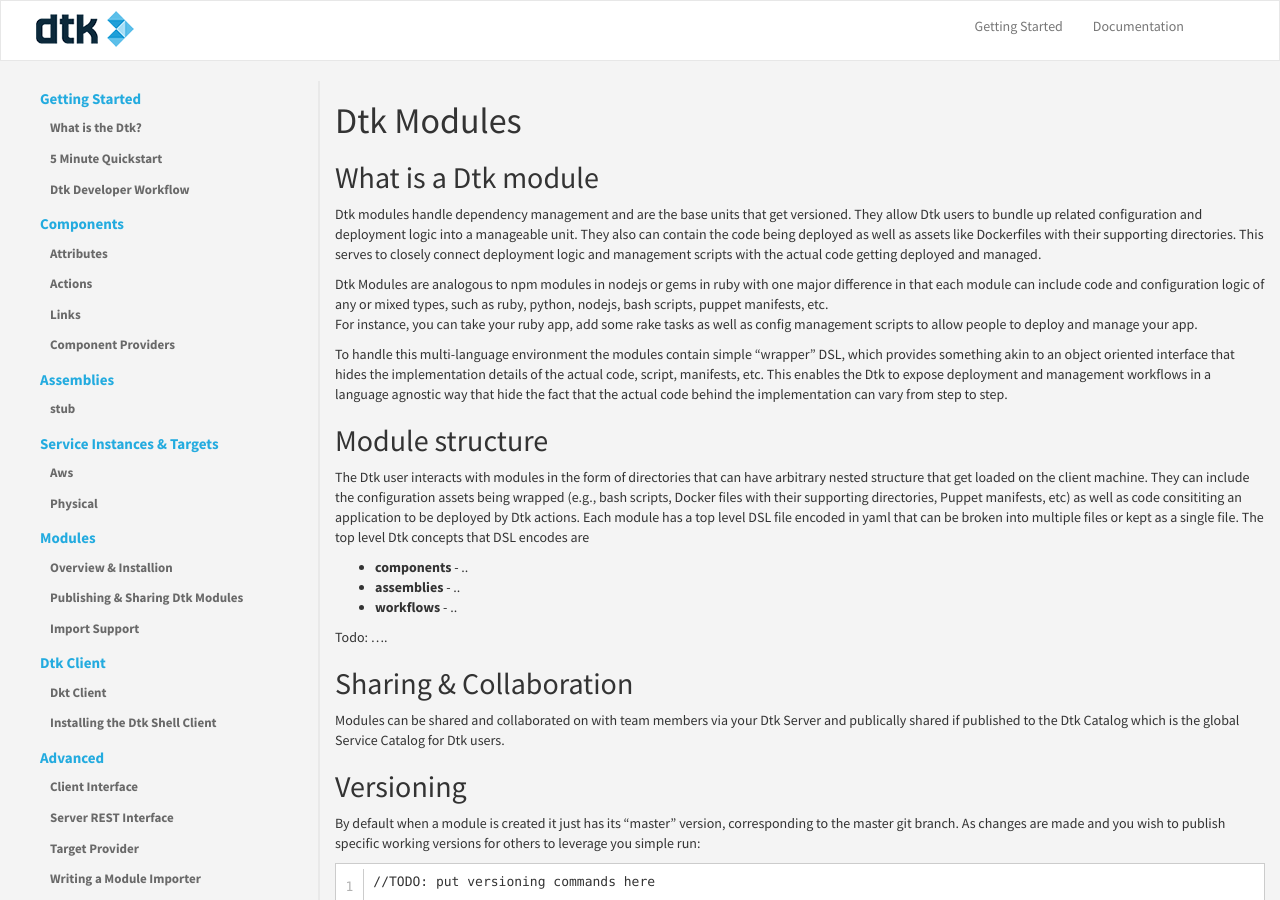
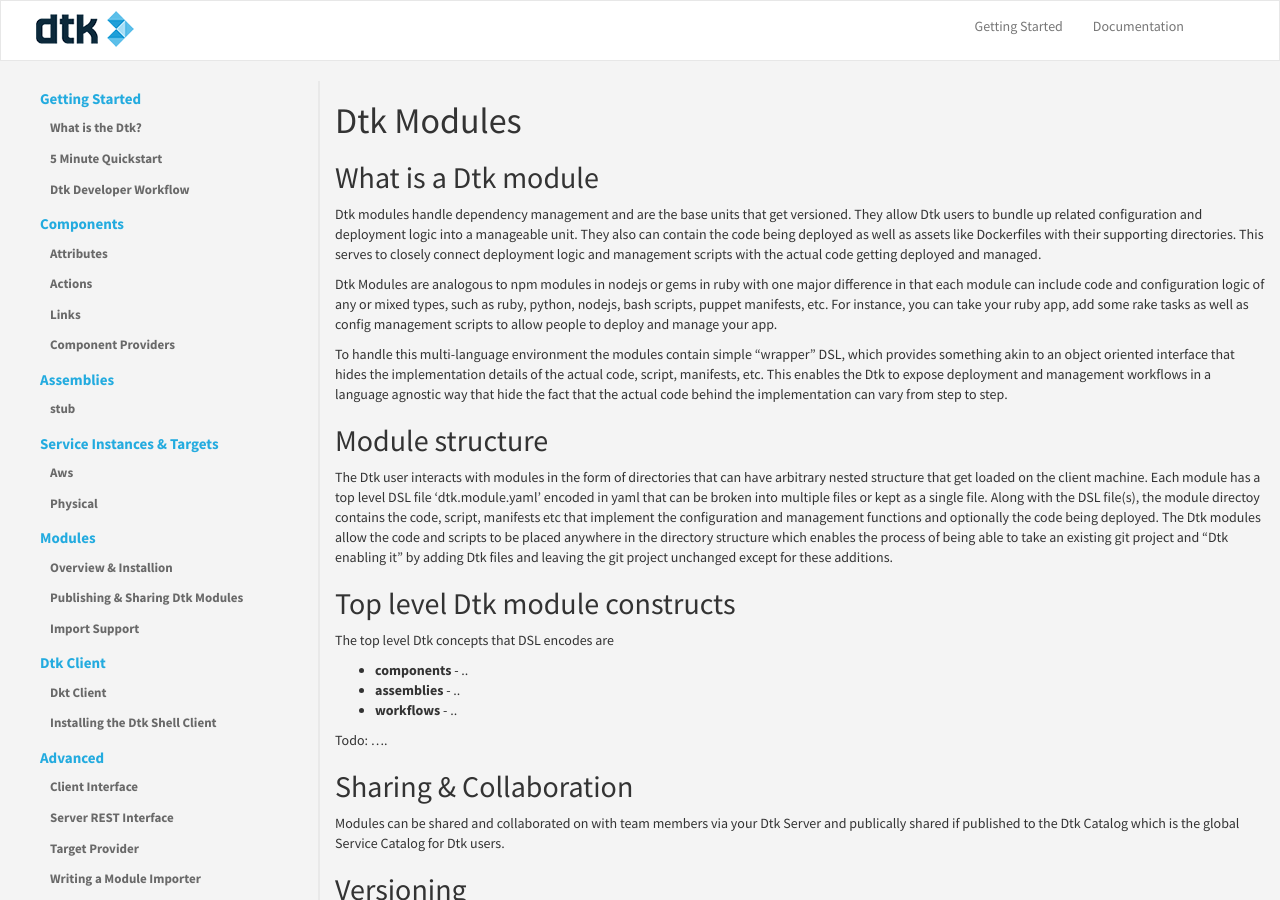
Before and after one commit to dtk/dtk-docs-v1, a Jekyll site: the page built from modules.md, in a window 1280 px wide and 900 px high. Built offline with Jekyll 4.4.1, drawn with Linux system fonts in a browser that asks for light colours.

Commit message:
Update modules.md

```diff
--- a/modules.md
+++ b/modules.md
@@ -9,14 +9,16 @@ permalink: modules/index
 
 Dtk modules handle dependency management and are the base units that get versioned. They allow Dtk users to bundle up related configuration and deployment logic into a manageable unit. They also can contain the code being deployed as well as assets like Dockerfiles with their supporting directories. This serves to closely connect deployment logic and management scripts with the actual code getting deployed and managed.
 
-Dtk Modules are analogous to npm modules in nodejs or gems in ruby with one major difference in that each module can include code and configuration logic of any or mixed types, such as ruby, python, nodejs, bash scripts, puppet manifests, etc.
-For instance, you can take your ruby app, add some rake tasks as well as config management scripts to allow people to deploy and manage your app.
+Dtk Modules are analogous to npm modules in nodejs or gems in ruby with one major difference in that each module can include code and configuration logic of any or mixed types, such as ruby, python, nodejs, bash scripts, puppet manifests, etc.  For instance, you can take your ruby app, add some rake tasks as well as config management scripts to allow people to deploy and manage your app.
 
 To handle this multi-language environment the modules contain simple "wrapper" DSL, which provides something akin to an object oriented interface that hides the implementation details of the actual code, script, manifests, etc.  This enables the Dtk to expose deployment and management workflows in a language agnostic way that hide the fact that the actual code behind the implementation can vary from step to step.
 
 ## Module structure
 
-The Dtk user interacts with modules in the form of directories that can have arbitrary nested structure that get loaded on the client machine. They can include the configuration assets being wrapped (e.g., bash scripts, Docker files with their supporting directories, Puppet manifests, etc) as well as code consititing an application to be deployed by Dtk actions. Each module has a top level DSL file encoded in yaml that can be broken into multiple files or kept as a single file. The top level Dtk concepts that DSL encodes are
+The Dtk user interacts with modules in the form of directories that can have arbitrary nested structure that get loaded on the client machine. Each module has a top level DSL file 'dtk.module.yaml' encoded in yaml that can be broken into multiple files or kept as a single file. Along with the DSL file(s), the module directoy contains the code, script, manifests etc that implement the configuration and management functions and optionally the code being deployed. The Dtk modules allow the code and scripts to be placed anywhere in the directory structure which enables the process of being able to take an existing git project and "Dtk enabling it" by adding Dtk files and leaving the git project unchanged except for these additions.
+
+## Top level Dtk module constructs
+The top level Dtk concepts that DSL encodes are
 * **components** - ..
 * **assemblies** - ..
 * **workflows** - ..
```
